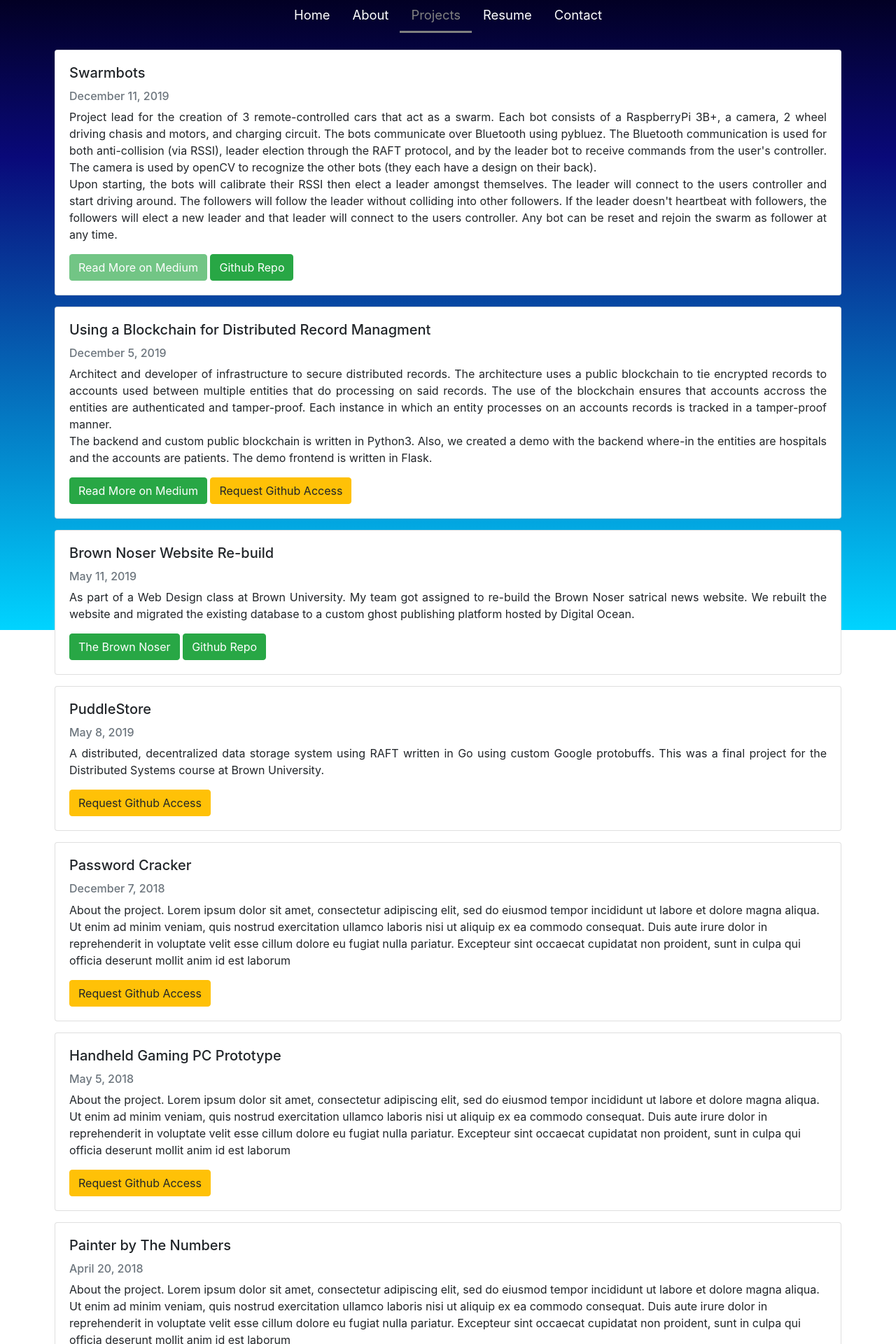
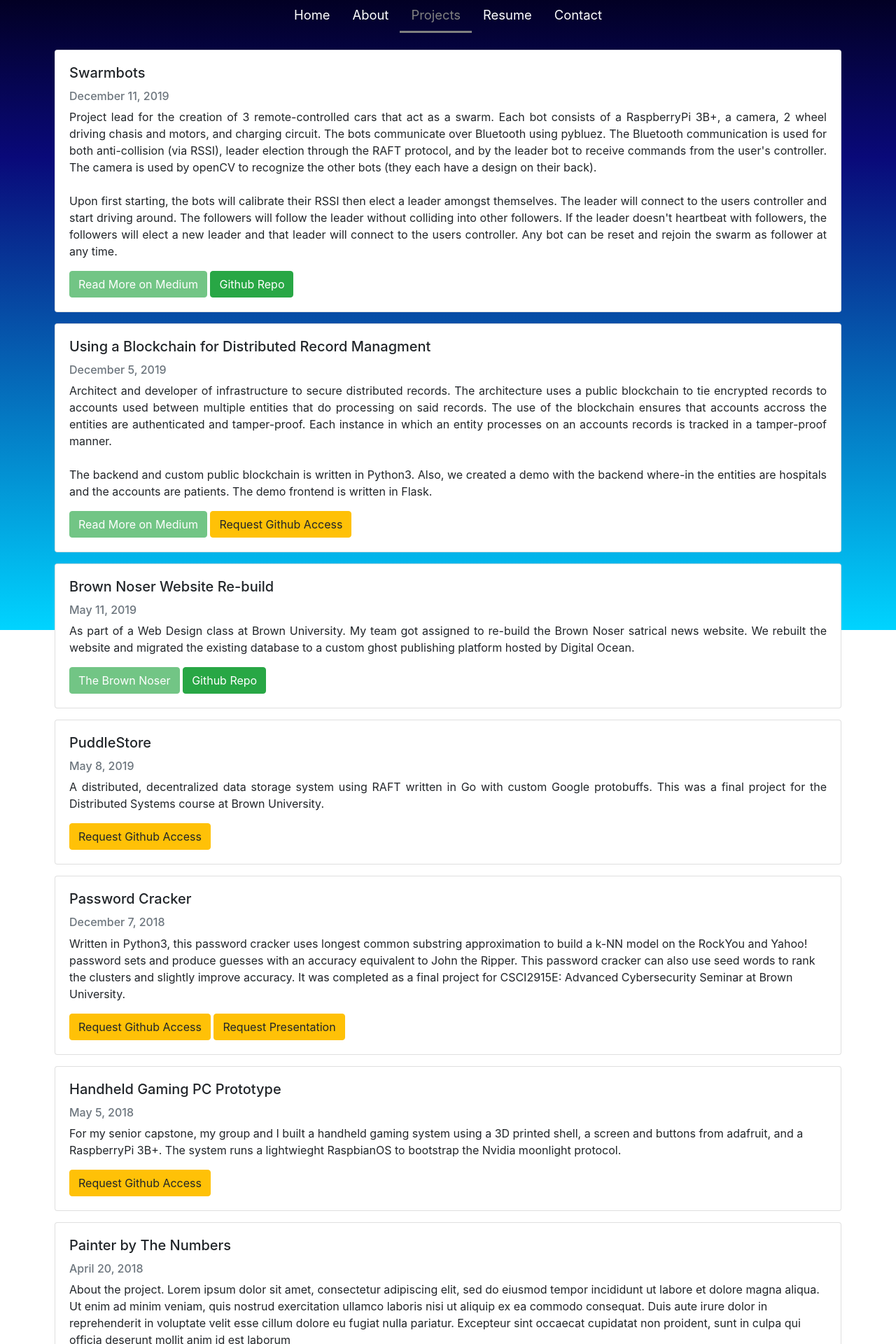
Before and after one commit to Jnrolfe/jnrolfe.github.io, a Jekyll site: the page built from projects.html, in a window 1280 px wide. Shown: the top 1920 px of the page at 70% size. Built offline with Jekyll 4.4.1, drawn with Linux system fonts in a browser that asks for light colours.

Commit message:
fill in projects

```diff
--- a/css/main.css
+++ b/css/main.css
@@ -1,11 +1,4 @@
 /* bootstrap css overrides */
-
-/*
-html,body {
-  height: 100%;
-}
-*/
-
 html, body {
   height: 100%;
 }
@@ -58,8 +51,8 @@ i {
 }
 
 .contact-img {
-  width: 80px;
-  height: 80px;
+  width: 70px;
+  height: 70px;
 }
 
 .about-img {
--- a/projects.html
+++ b/projects.html
@@ -13,12 +13,13 @@ title: James Rolfe
         circuit. The bots communicate over Bluetooth using pybluez. The Bluetooth communication is used for
         both anti-collision (via RSSI), leader election through the RAFT protocol, and by the leader bot to
         receive commands from the user's controller. The camera is used by openCV to recognize the other bots
-        (they each have a design on their back). <br>Upon starting, the
-        bots will calibrate their RSSI then elect a leader amongst themselves. The leader will connect to the
+        (they each have a design on their back). <br><br>
+        Upon first starting, the bots will calibrate their RSSI then elect a leader amongst themselves. The leader will connect to the
         users controller and start driving around. The followers will follow the leader without colliding
         into other followers. If the leader doesn't heartbeat with followers, the followers will elect a new
         leader and that leader will connect to the users controller. Any bot can be reset and rejoin the
-        swarm as follower at any time.</p>
+        swarm as follower at any time.
+        </p>
         <a href="#" class="btn btn-success disabled">Read More on Medium</a>
         <a href="https://github.com/ankitasharma1/swarmbots" class="btn btn-success">Github Repo</a>
       </div>
@@ -30,9 +31,16 @@ title: James Rolfe
       <div class="card-body">
         <h5 class="card-title">Using a Blockchain for Distributed Record Managment</h5>
         <h6 class="text-muted">December 5, 2019</h6>
-        <p class="card-text text-justify">Architect and developer of infrastructure to secure distributed records. The architecture uses a public blockchain to tie encrypted records to accounts used between multiple entities that do processing on said records. The use of the blockchain ensures that accounts accross the entities are authenticated and tamper-proof. Each instance in which an entity processes on an accounts records is tracked in a tamper-proof manner. <br>The backend and custom public blockchain is written in Python3. Also, we created a demo with the backend where-in the entities are hospitals and the accounts are patients. The demo frontend is written in Flask.</p>
-        <a href="#" class="btn btn-success">Read More on Medium</a>
-        <a href="#" class="btn btn-warning">Request Github Access</a>
+        <p class="card-text text-justify">Architect and developer of infrastructure to secure distributed records.
+        The architecture uses a public blockchain to tie encrypted records to accounts used between multiple
+        entities that do processing on said records. The use of the blockchain ensures that accounts accross
+        the entities are authenticated and tamper-proof. Each instance in which an entity processes on an accounts
+        records is tracked in a tamper-proof manner. <br><br>
+        The backend and custom public blockchain is written in Python3. Also, we created a demo with the backend
+        where-in the entities are hospitals and the accounts are patients. The demo frontend is written in Flask.
+        </p>
+        <a href="#" class="btn btn-success disabled">Read More on Medium</a>
+        <a href="mailto:jamesnrolfe@gmail.com" class="btn btn-warning">Request Github Access</a>
       </div>
     </div>
   </div>
@@ -43,7 +51,7 @@ title: James Rolfe
         <h5 class="card-title">Brown Noser Website Re-build</h5>
         <h6 class="text-muted">May 11, 2019</h6>
         <p class="card-text text-justify">As part of a Web Design class at Brown University. My team got assigned to re-build the Brown Noser satrical news website. We rebuilt the website and migrated the existing database to a custom ghost publishing platform hosted by Digital Ocean.</p>
-        <a href="#" class="btn btn-success">The Brown Noser</a>
+        <a href="#" class="btn btn-success disabled">The Brown Noser</a>
         <a href="https://github.com/kimdahey/nosertheme" class="btn btn-success">Github Repo</a>
       </div>
     </div>
@@ -55,9 +63,10 @@ title: James Rolfe
         <h5 class="card-title">PuddleStore</h5>
         <h6 class="text-muted">May 8, 2019</h6>
         <p class="card-text text-justify">A distributed, decentralized data storage system using RAFT written
-        in Go using custom Google protobuffs. This was a final project for the Distributed Systems course at
-        Brown University.</p>
-        <a href="#" class="btn btn-warning">Request Github Access</a>
+        in Go with custom Google protobuffs. This was a final project for the Distributed Systems course at
+        Brown University.
+        </p>
+        <a href="mailto:jamesnrolfe@gmail.com" class="btn btn-warning">Request Github Access</a>
       </div>
     </div>
   </div>
@@ -67,8 +76,14 @@ title: James Rolfe
       <div class="card-body">
         <h5 class="card-title">Password Cracker</h5>
         <h6 class="text-muted">December 7, 2018</h6>
-        <p class="card-text">About the project. Lorem ipsum dolor sit amet, consectetur adipiscing elit, sed do eiusmod tempor incididunt ut labore et dolore magna aliqua. Ut enim ad minim veniam, quis nostrud exercitation ullamco laboris nisi ut aliquip ex ea commodo consequat. Duis aute irure dolor in reprehenderit in voluptate velit esse cillum dolore eu fugiat nulla pariatur. Excepteur sint occaecat cupidatat non proident, sunt in culpa qui officia deserunt mollit anim id est laborum</p>
-        <a href="#" class="btn btn-warning">Request Github Access</a>
+        <p class="card-text">Written in Python3, this password cracker uses longest common substring approximation
+        to build a k-NN model on the RockYou and Yahoo! password sets and produce guesses with an
+        accuracy equivalent to John the Ripper. This password cracker can also use seed words to rank the clusters
+        and slightly improve accuracy. It was completed as a final project for CSCI2915E: Advanced Cybersecurity Seminar
+        at Brown University.
+        </p>
+        <a href="mailto:jamesnrolfe@gmail.com" class="btn btn-warning">Request Github Access</a>
+        <a href="mailto:jamesnrolfe@gmail.com" class="btn btn-warning">Request Presentation</a>
       </div>
     </div>
   </div>
@@ -78,8 +93,11 @@ title: James Rolfe
       <div class="card-body">
         <h5 class="card-title">Handheld Gaming PC Prototype</h5>
         <h6 class="text-muted">May 5, 2018</h6>
-        <p class="card-text">About the project. Lorem ipsum dolor sit amet, consectetur adipiscing elit, sed do eiusmod tempor incididunt ut labore et dolore magna aliqua. Ut enim ad minim veniam, quis nostrud exercitation ullamco laboris nisi ut aliquip ex ea commodo consequat. Duis aute irure dolor in reprehenderit in voluptate velit esse cillum dolore eu fugiat nulla pariatur. Excepteur sint occaecat cupidatat non proident, sunt in culpa qui officia deserunt mollit anim id est laborum</p>
-        <a href="#" class="btn btn-warning">Request Github Access</a>
+        <p class="card-text">For my senior capstone, my group and I built a handheld gaming system using a 3D printed shell,
+        a screen and buttons from adafruit, and a RaspberryPi 3B+. The system runs a lightwieght RaspbianOS to bootstrap the
+        Nvidia moonlight protocol.
+        </p>
+        <a href="mailto:jamesnrolfe@gmail.com" class="btn btn-warning">Request Github Access</a>
       </div>
     </div>
   </div>
```
